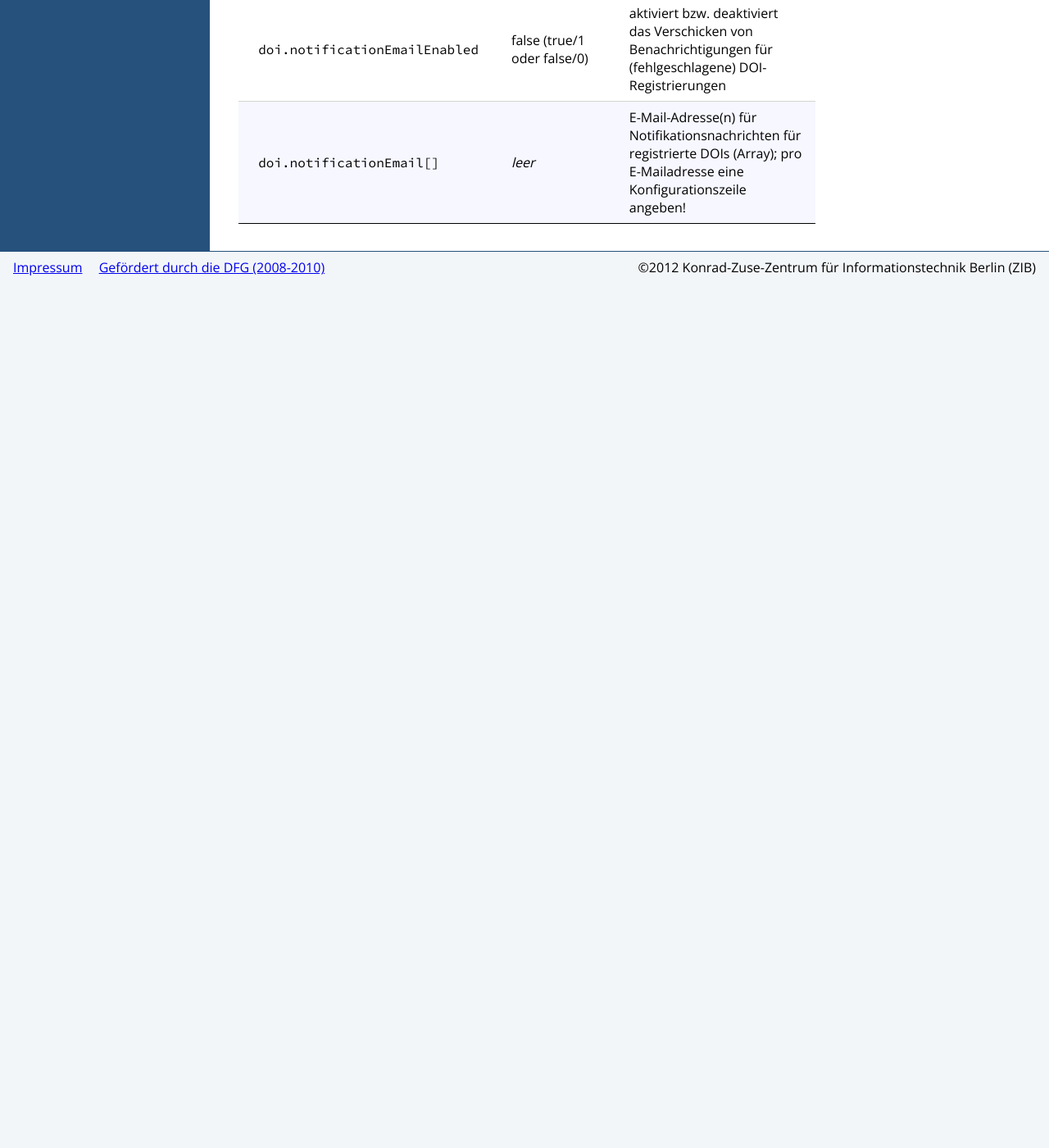
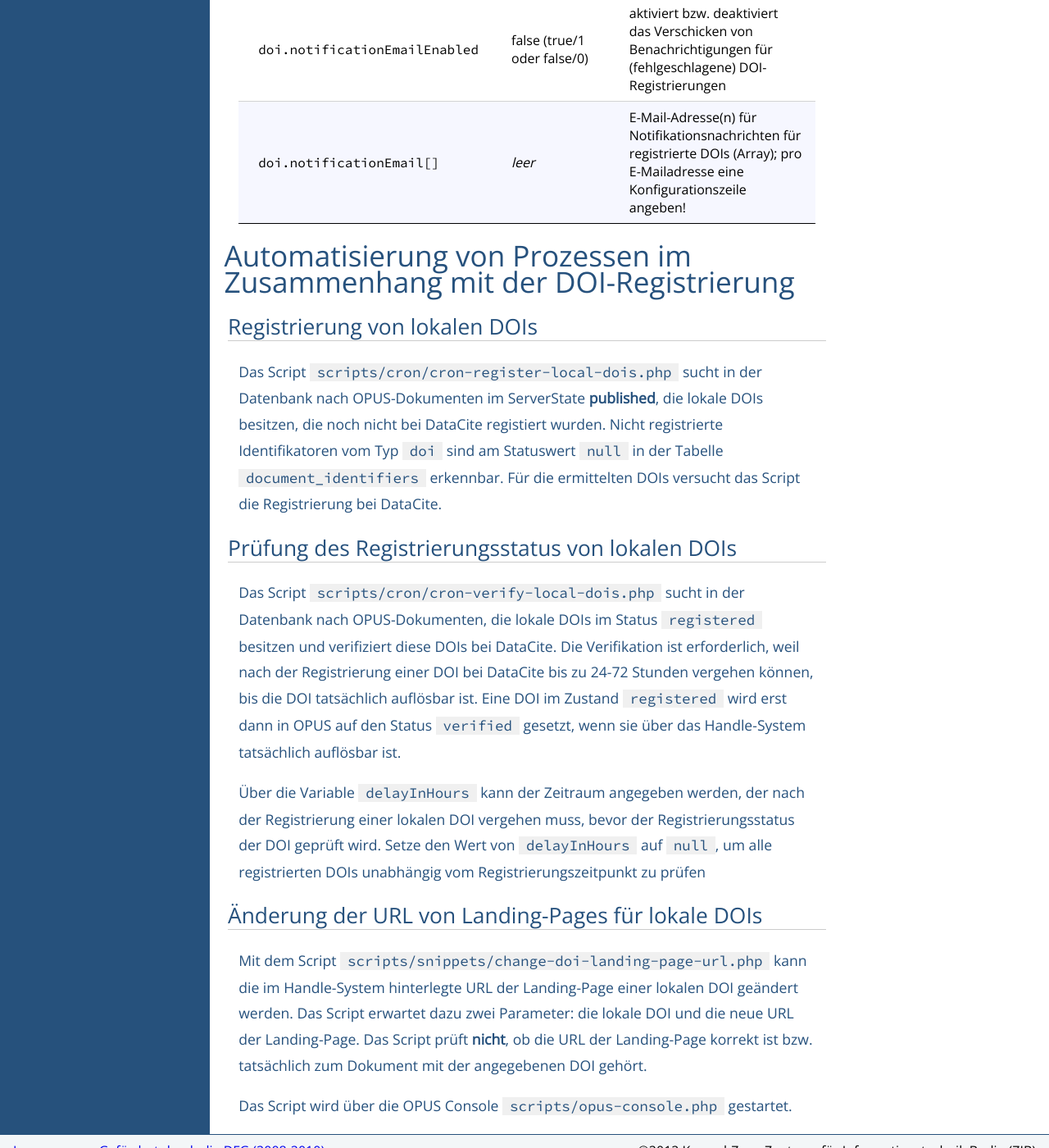
Before and after one commit to OPUS4/userdoc, a Jekyll site: the page built from configext/doi.md, in a window 1280 px wide and 1400 px high, scrolled down 5296 px. Shown: the whole window at 82% size. Built offline with Jekyll 4.4.1, drawn with Linux system fonts in a browser that asks for light colours; before the commit the page ends 5643 px from its top, so only the background shows below that.

Commit message:
Update doi.md

```diff
--- a/configext/doi.md
+++ b/configext/doi.md
@@ -68,3 +68,21 @@ Folgende Konfigurationsparameter bestimmen das Verhalten der E-Mail-Benachrichti
 | --------------------------------- |-------------------------------------------------|--------------|
 | `doi.notificationEmailEnabled` | false (true/1 oder false/0)                        | aktiviert bzw. deaktiviert das Verschicken von Benachrichtigungen für (fehlgeschlagene) DOI-Registrierungen |
 | `doi.notificationEmail[]` | *leer*                                                  | E-Mail-Adresse(n) für Notifikationsnachrichten für registrierte DOIs (Array); pro E-Mailadresse eine Konfigurationszeile angeben! |
+
+# Automatisierung von Prozessen im Zusammenhang mit der DOI-Registrierung
+
+## Registrierung von lokalen DOIs
+
+Das Script `scripts/cron/cron-register-local-dois.php` sucht in der Datenbank nach OPUS-Dokumenten im ServerState **published**, die lokale DOIs besitzen, die noch nicht bei DataCite registiert wurden. Nicht registrierte Identifikatoren vom Typ `doi` sind am Statuswert `null` in der Tabelle `document_identifiers` erkennbar. Für die ermittelten DOIs versucht das Script die Registrierung bei DataCite.
+
+## Prüfung des Registrierungsstatus von lokalen DOIs
+
+Das Script `scripts/cron/cron-verify-local-dois.php` sucht in der Datenbank nach OPUS-Dokumenten, die lokale DOIs im Status `registered` besitzen und verifiziert diese DOIs bei DataCite. Die Verifikation ist erforderlich, weil nach der Registrierung einer DOI bei DataCite bis zu 24-72 Stunden vergehen können, bis die DOI tatsächlich auflösbar ist. Eine DOI im Zustand `registered` wird erst dann in OPUS auf den Status `verified` gesetzt, wenn sie über das Handle-System tatsächlich auflösbar ist.
+
+Über die Variable `delayInHours` kann der Zeitraum angegeben werden, der nach der Registrierung einer lokalen DOI vergehen muss, bevor der Registrierungsstatus der DOI geprüft wird. Setze den Wert von `delayInHours` auf `null`, um alle registrierten DOIs unabhängig vom Registrierungszeitpunkt zu prüfen
+
+## Änderung der URL von Landing-Pages für lokale DOIs
+
+Mit dem Script `scripts/snippets/change-doi-landing-page-url.php` kann die im Handle-System hinterlegte URL der Landing-Page einer lokalen DOI geändert werden. Das Script erwartet dazu zwei Parameter: die lokale DOI und die neue URL der Landing-Page. Das Script prüft **nicht**, ob die URL der Landing-Page korrekt ist bzw. tatsächlich zum Dokument mit der angegebenen DOI gehört.
+
+Das Script wird über die OPUS Console `scripts/opus-console.php` gestartet.
```
